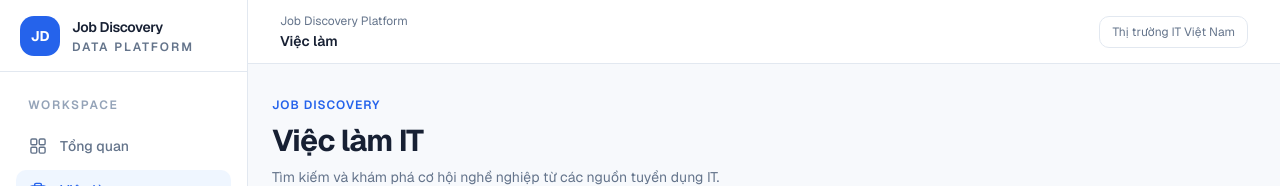
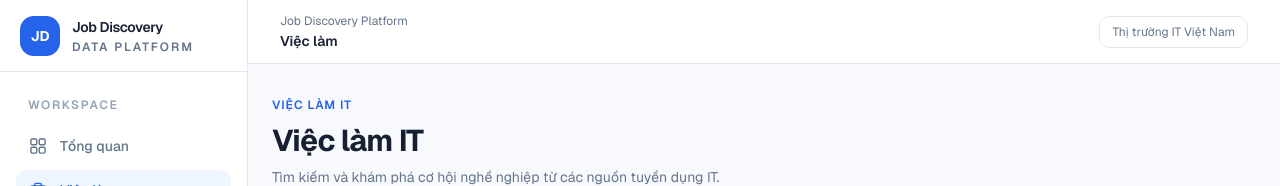
Before and after one commit to VoHoangPhucDTA/job-discovery-platform, a Next.js app in the folder frontend/: page /jobs in a window 1280 px wide. Shown: the top 186 px of the page. Built offline with nearby package versions, Linux system fonts and the light colour scheme.

Commit message:
content(ui): localize jobs page eyebrow

```diff
--- a/frontend/app/jobs/page.tsx
+++ b/frontend/app/jobs/page.tsx
@@ -10,7 +10,7 @@ export default function JobsPage() {
   return (
     <div className="space-y-8">
       <PageHeader
-        eyebrow="JOB DISCOVERY"
+        eyebrow="VIỆC LÀM IT"
         title="Việc làm IT"
         description="Tìm kiếm và khám phá cơ hội nghề nghiệp từ các nguồn tuyển dụng IT."
       />
```
